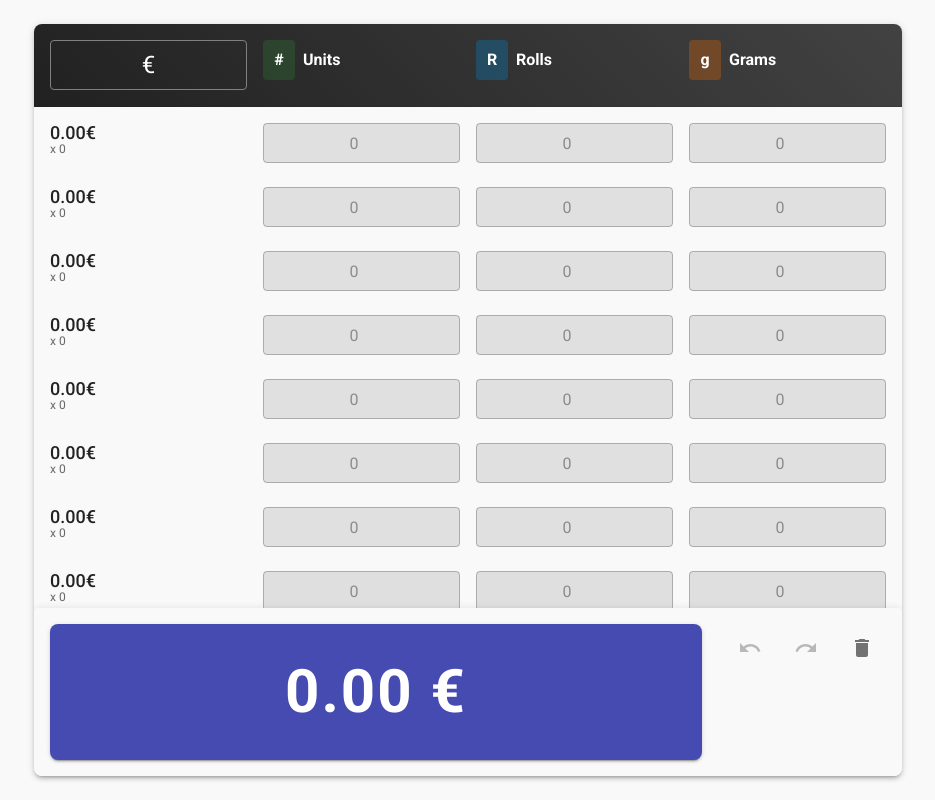
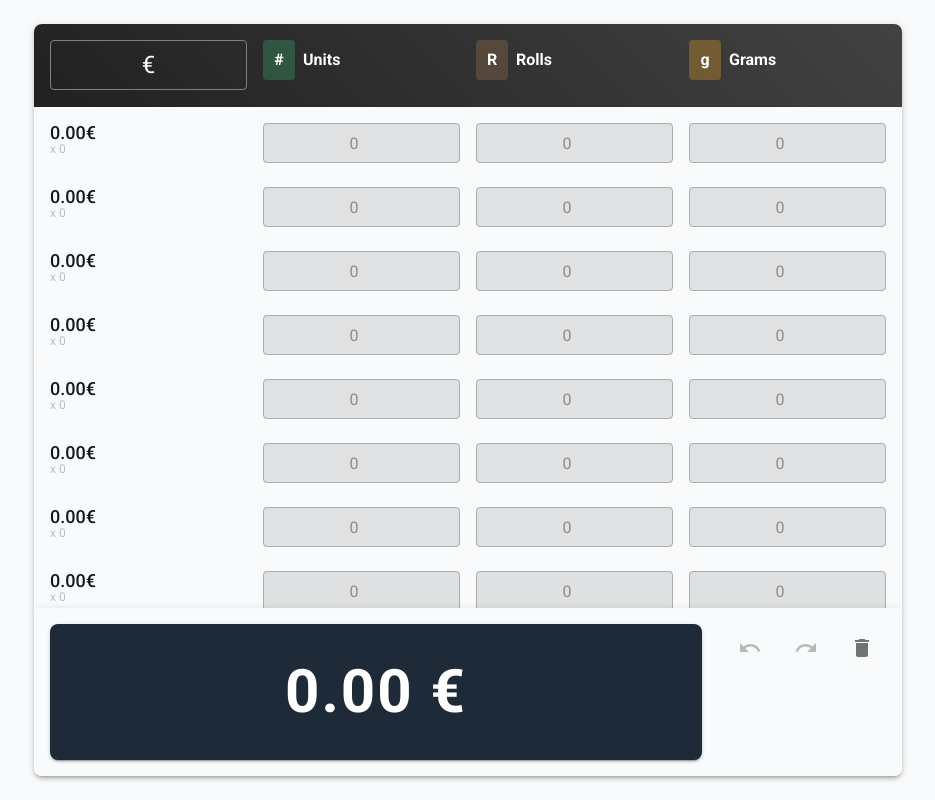
Before and after one commit to lemarJul/money-counter-app, a React (Vite) app: page / in a window 1280 px wide. Shown: the whole page, without its empty margins (172-1107 px from the left). Built offline with nearby package versions, Linux system fonts and the light colour scheme.

Commit message:
feat: Enhance theme and components for better UX
- Added new color palette and typography to the theme

```diff
--- a/src/theme/theme.ts
+++ b/src/theme/theme.ts
@@ -1,18 +1,69 @@
 import { createTheme, Theme } from "@mui/material/styles";
 
+declare module "@mui/material/TextField" {
+  interface TextFieldPropsVariantOverrides {
+    numberfield: true;
+  }
+}
+
 export const createAppTheme = (prefersDarkMode: boolean): Theme => {
+  const deepBlue = "#1E2A38";
+  const electricBlue = "#3A7DFF";
+  const vibrantGreen = "#3CB878";
+  const warmOrange = "#F5A623";
+  const goldenBrown = "#A67C52";
+  const darkCharcoal = "#12181B";
+  const coolGray = "#B0BEC5";
+  const softWhite = "#F9FAFB";
+  const warningRed = "#E63946";
+  // const softYellow = "#FFD700";
+
   return createTheme({
     palette: {
       mode: prefersDarkMode ? "dark" : "light",
       primary: {
-        main: "#646cff",
+        main: electricBlue,
+        light: "#66B2FF", //Example lighter shade
+        dark: deepBlue, //Example darker shade
+        contrastText: prefersDarkMode ? softWhite : darkCharcoal,
       },
       secondary: {
-        main: "#00d3a2",
+        main: vibrantGreen,
+        light: "#62D19A", //Example lighter shade
+        dark: "#27865C", //Example darker shade
+        contrastText: prefersDarkMode ? softWhite : darkCharcoal,
+      },
+      error: {
+        main: warningRed,
+        light: "#E67986", //Example lighter shade
+        dark: "#B82C3B", //Example darker shade
+        contrastText: softWhite,
+      },
+      warning: {
+        main: warmOrange,
+        light: "#FFC66D", //Example lighter shade
+        dark: "#D98B00", //Example darker shade
+        contrastText: darkCharcoal,
+      },
+      info: {
+        main: goldenBrown,
+        light: "#D9B48B", //Example lighter shade
+        dark: "#80613D", //Example darker shade
+        contrastText: prefersDarkMode ? softWhite : darkCharcoal,
+      },
+      success: {
+        main: vibrantGreen,
+        light: "#62D19A", //Example lighter shade
+        dark: "#27865C", //Example darker shade
+        contrastText: prefersDarkMode ? softWhite : darkCharcoal,
       },
       background: {
-        default: prefersDarkMode ? "#1a1a1a" : "#f9f9f9",
-        paper: prefersDarkMode ? "#1a1a1a" : "#f9f9f9",
+        default: prefersDarkMode ? darkCharcoal : softWhite,
+        paper: prefersDarkMode ? darkCharcoal : softWhite,
+      },
+      text: {
+        primary: prefersDarkMode ? softWhite : darkCharcoal,
+        secondary: prefersDarkMode ? coolGray : coolGray,
       },
     },
     typography: {
@@ -22,7 +73,6 @@ export const createAppTheme = (prefersDarkMode: boolean): Theme => {
     components: {
       MuiCssBaseline: {
         styleOverrides: `
-
           #root {
             width: 100vw;
             height: 100dvh;
```
